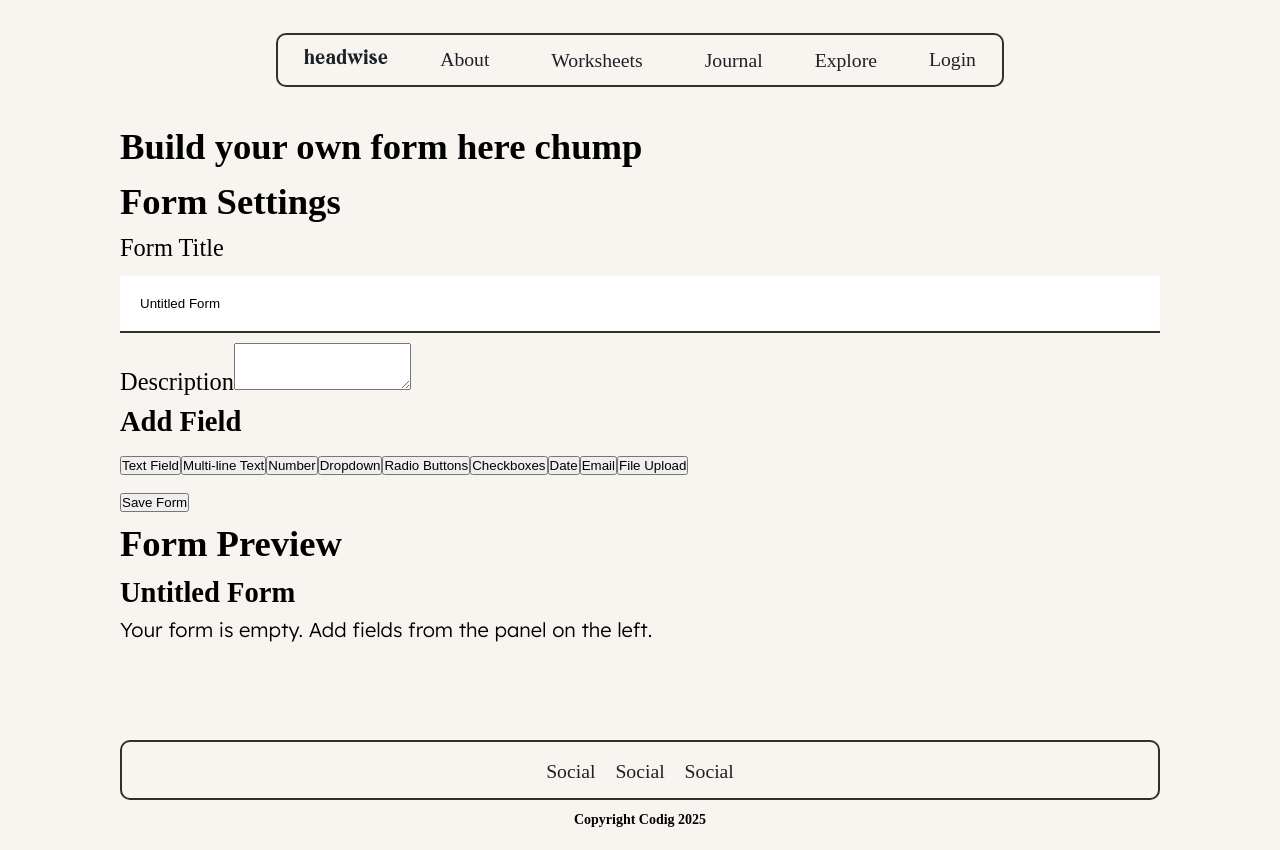
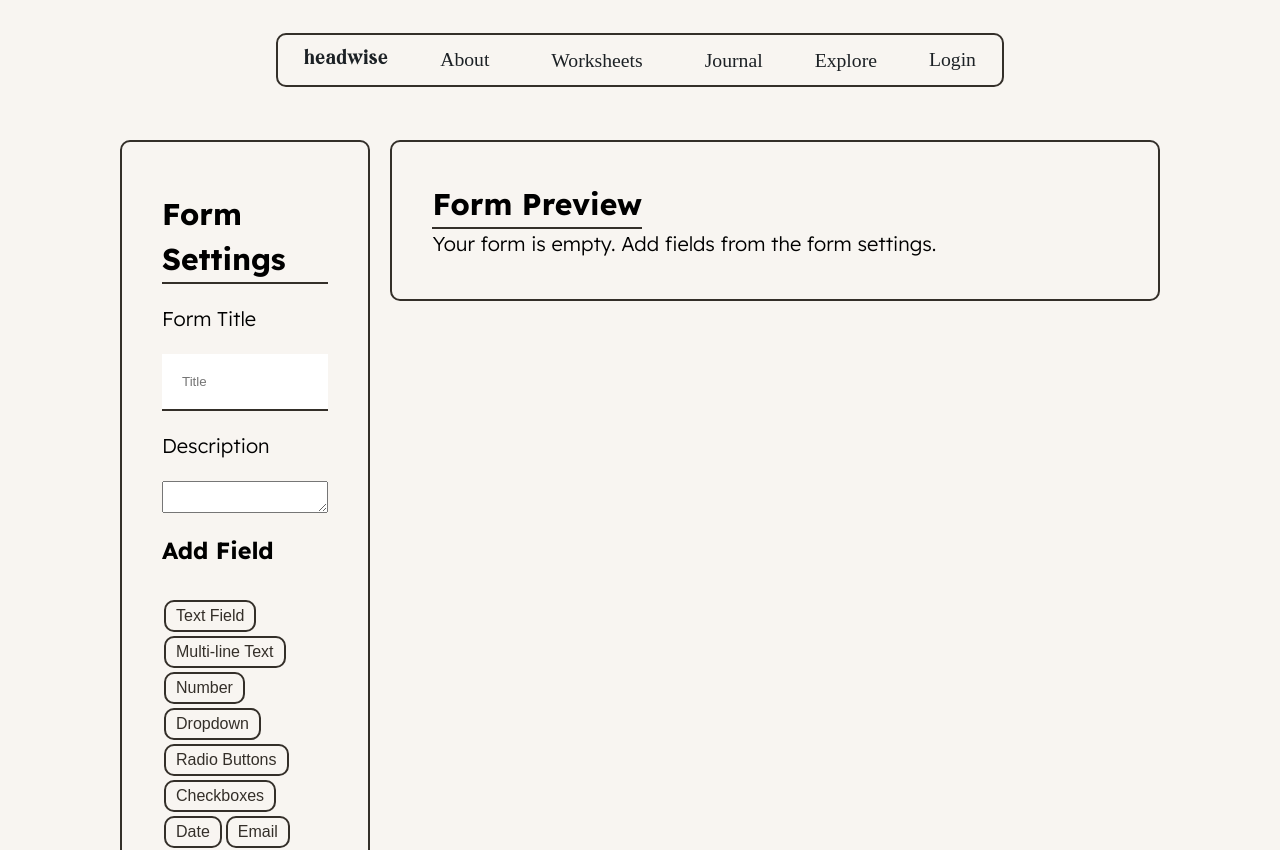
Before and after one commit to janetdgdev/Headwise, a React (Vite) app in the folder client/: page /builder in a window 1280 px wide. Shown: the top 850 px of the page. Built offline with nearby package versions, Linux system fonts and the light colour scheme; a web font is replaced by a local one.

Commit message:
Changed styling to the form builder

```diff
--- a/client/src/components/Forms/FieldTypeSelector.jsx
+++ b/client/src/components/Forms/FieldTypeSelector.jsx
@@ -12,13 +12,12 @@ export function FieldTypeSelector({ onAddField }) {
   ];
 
   return (
-    <div className="grid grid-cols-2 gap-2">
+    <div className="form-fields">
       {fieldTypes.map((field) => (
         <button
+          className="form-btn"
           key={field.type}
-          onClick={() => onAddField(field.type)}
-          className="border border-gray-300 rounded p-2 text-sm hover:bg-gray-50"
-        >
+          onClick={() => onAddField(field.type)}>
           {field.label}
         </button>
       ))}
--- a/client/src/components/Forms/FormBuilder.jsx
+++ b/client/src/components/Forms/FormBuilder.jsx
@@ -1,12 +1,12 @@
-import React, { useState, useCallback } from 'react';
-import { v4 as uuidv4 } from 'uuid';
-import { FieldTypeSelector } from 'components/Forms/FieldTypeSelector';
-import { FormPreview } from 'components/Forms/FormPreview';
-import { FieldConfigPanel } from 'components/Forms/FieldConfigPanel';
+import React, { useState, useCallback } from "react";
+import { v4 as uuidv4 } from "uuid";
+import { FieldTypeSelector } from "components/Forms/FieldTypeSelector";
+import { FormPreview } from "components/Forms/FormPreview";
+import { FieldConfigPanel } from "components/Forms/FieldConfigPanel";
 
 export function FormBuilder() {
   const [formData, setFormData] = useState({
-    title: "Untitled Form",
+    title: "",
     description: "",
     fields: [],
   });
@@ -103,72 +103,52 @@ export function FormBuilder() {
   };
 
   return (
-    <div className="">
+    <div className="form-builder-container">
       {/* Form Settings Panel */}
-      <div className="">
-        <h2 className="">Form Settings</h2>
-        <div className="">
-          <label className="">Form Title</label>
+
+      <div className="form-settings">
+        <h2 className="section-title">Form Settings</h2>
+        <label>Form Title</label>
         <input
           type="text"
           value={formData.title}
           onChange={(e) => updateFormSettings({ title: e.target.value })}
-            className=""
-          />
-        </div>
-        <div className="">
+          placeholder="Title"/>
         <label className="">Description</label>
         <textarea
           value={formData.description}
-            onChange={(e) =>
-              updateFormSettings({ description: e.target.value })
-            }
-            className=""
-            rows="3"
-          />
-        </div>
-
-        <h3 className="">Add Field</h3>
-        <FieldTypeSelector onAddField={addField} />
-
-        <button
-          onClick={saveForm}
-          disabled={isSaving}
-          className=""
-        >
+          onChange={(e) => updateFormSettings({ description: e.target.value })}/>
+        <h3>Add Field</h3>
+        <FieldTypeSelector onAddField={addField} className="field-selector"/>
+        <button onClick={saveForm} disabled={isSaving} className="btn">
           {isSaving ? "Saving..." : "Save Form"}
         </button>
 
         {formSaved && (
-          <div className="">
-            Form saved successfully!
-          </div>
+          <div className="form-success">Form saved successfully!</div>
         )}
       </div>
 
       {/* Form Preview */}
-      <div className="">
-        <div className="">
-          <h2 className="">Form Preview</h2>
+      <div className="form-preview">
+        <div className="preview">
           <FormPreview
+            className="form-preview-component"
             formData={formData}
             selectedFieldId={selectedField?.id}
             onSelectField={setSelectedField}
             onRemoveField={removeField}
-            onMoveField={moveField}
-          />
+            onMoveField={moveField}/>
         </div>
 
         {/* Field Configuration Panel */}
         {selectedField && (
-          <div className="">
+          <div className="field-settings-container">
             <h2 className="">Field Settings</h2>
             <FieldConfigPanel
               field={selectedField}
               onUpdateField={(updates) =>
-                updateField(selectedField.id, updates)
-              }
-            />
+                updateField(selectedField.id, updates)}/>
           </div>
         )}
       </div>
--- a/client/src/components/Forms/FormPreview.jsx
+++ b/client/src/components/Forms/FormPreview.jsx
@@ -1,4 +1,4 @@
-export function FormPreview ({
+export function FormPreview({
   formData,
   selectedFieldId,
   onSelectField,
@@ -7,10 +7,8 @@ export function FormPreview ({
 }) {
   const renderField = (field) => {
     const isSelected = selectedFieldId === field.id;
-
-    const fieldClasses = `p-4 border rounded mb-4 ${
-      isSelected ? "border-blue-500 bg-blue-50" : "border-gray-300"
-    }`;
+    // styling based on selected or not
+    const fieldClasses = `.. ${isSelected ? "..selected" : "..notSelected"}`;
 
     let fieldElement;
 
@@ -22,24 +20,19 @@ export function FormPreview ({
           <input
             type={field.type}
             placeholder={field.placeholder}
-            className="w-full border rounded p-2"
+            className=""
             disabled
           />
         );
         break;
       case "textarea":
         fieldElement = (
-          <textarea
-            placeholder={field.placeholder}
-            rows="3"
-            className="w-full border rounded p-2"
-            disabled
-          />
+          <textarea placeholder={field.placeholder} className="" disabled />
         );
         break;
       case "dropdown":
         fieldElement = (
-          <select className="w-full border rounded p-2" disabled>
+          <select className="" disabled>
             <option value="">Select an option</option>
             {field.options.map((option, i) => (
               <option key={i} value={option}>
@@ -51,14 +44,14 @@ export function FormPreview ({
         break;
       case "radio":
         fieldElement = (
-          <div className="space-y-2">
+          <div className="">
             {field.options.map((option, i) => (
-              <div key={i} className="flex items-center">
+              <div key={i} className="">
                 <input
                   type="radio"
                   id={`${field.id}-${i}`}
                   name={field.id}
-                  className="mr-2"
+                  className=""
                   disabled
                 />
                 <label htmlFor={`${field.id}-${i}`}>{option}</label>
@@ -75,7 +68,7 @@ export function FormPreview ({
                 <input
                   type="checkbox"
                   id={`${field.id}-${i}`}
-                  className="mr-2"
+                  className=""
                   disabled
                 />
                 <label htmlFor={`${field.id}-${i}`}>{option}</label>
@@ -85,12 +78,10 @@ export function FormPreview ({
         );
         break;
       case "date":
-        fieldElement = (
-          <input type="date" className="w-full border rounded p-2" disabled />
-        );
+        fieldElement = <input type="date" className="" disabled />;
         break;
       case "file":
-        fieldElement = <input type="file" className="w-full" disabled />;
+        fieldElement = <input type="file" className="" disabled />;
         break;
       default:
         fieldElement = <p>Unsupported field type</p>;
@@ -102,20 +93,18 @@ export function FormPreview ({
         className={fieldClasses}
         onClick={() => onSelectField(field)}
       >
-        <div className="flex justify-between items-center mb-2">
-          <label className="font-medium">
+        <div className="">
+          <label className="">
             {field.label}{" "}
-            {field.required && <span className="text-red-500">*</span>}
+            {field.required && <span className="asterisk">*</span>}
           </label>
           <button
             onClick={(e) => {
               e.stopPropagation();
               onRemoveField(field.id);
             }}
-            className="text-red-500 hover:text-red-700"
-          >
-            &times;
-          </button>
+            className="remove">
+            &times;</button>
         </div>
         {fieldElement}
       </div>
@@ -123,14 +112,17 @@ export function FormPreview ({
   };
 
   return (
-    <div className="form-preview">
-      <h3 className="text-xl font-bold mb-2">{formData.title}</h3>
-      {formData.description && <p className="mb-6">{formData.description}</p>}
+    <div className="form-preview-component">
+      <h2 className="section-title">Form Preview</h2>
+      <h3 className="preview-title">{formData.title}</h3>
+      {formData.description && (
+        <p className="preview-description">{formData.description}</p>
+      )}
 
       {formData.fields.length === 0 ? (
-        <div className="text-center p-8 border border-dashed rounded">
-          <p className="text-gray-500">
-            Your form is empty. Add fields from the panel on the left.
+        <div>
+          <p className="preview-placeholder">
+            Your form is empty. Add fields from the form settings.
           </p>
         </div>
       ) : (
@@ -138,4 +130,4 @@ export function FormPreview ({
       )}
     </div>
   );
-};
+}
--- a/client/src/css/index.css
+++ b/client/src/css/index.css
@@ -637,3 +637,67 @@ input[type=text] {
   border: none;
   border-bottom: 2px solid var(--Jet);
 }
+
+/* ~~~~~~~~~~~~~ FORM BUILDER~~~~~~~~~~~~~~~~ */
+.form-builder-container {
+  display: flex;
+  flex-wrap: nowrap;
+  justify-content: space-between;
+}
+
+.form-settings, .field-settings-container {
+  width: 24%;
+}
+
+.form-preview {
+  width: 74%;
+}
+
+.form-settings, .form-preview-component, .field-settings-container {
+  display: flex;
+  flex-wrap: wrap;
+  border: 2px solid var(--Jet);
+  border-radius: 0.5rem;
+  padding: 2rem;
+  margin: 1rem 0;
+  font-family: 'Lexend Deca', sans-serif;
+  font-size: 1rem;
+  font-weight: 300;
+}
+
+.section-title {
+  border-bottom: 2px solid var(--Jet);
+}
+
+.form-fields{
+  width: 100%;
+  margin: 1rem 0;
+}
+
+.form-settings {
+  label, input, textarea, h2, h3 {
+    width: 100%;
+    margin: 0.5rem 0;
+  }
+}
+
+.form-btn {
+  margin: 0.1rem;;
+  padding: 0.25rem 0.5rem;
+  border-radius: 0.5rem;
+  border: 2px solid var(--Jet);
+  background: none;
+  color: var(--Jet);
+  font-size: 0.8rem;
+  font-weight: 500;
+}
+
+.form-btn:hover {
+  color: var(--Isabelline);
+  background: var(--Jet);
+  cursor: pointer;
+}
+
+.preview-title, .preview-description {
+  width: 100%;
+}
--- a/client/src/pages/FormBuilderPage.jsx
+++ b/client/src/pages/FormBuilderPage.jsx
@@ -4,7 +4,6 @@ export function FormBuilderPage() {
     return (
       <div className="content">
         <div className="form-builder">
-          <h2>Build your own form here chump</h2>
           <FormBuilder />
         </div>
       </div>
```
Also changed, not shown: client/src/components/Forms/FieldConfigPanel.jsx (+15 -25 lines). Lines whose indentation alone changed are shown as unchanged.
